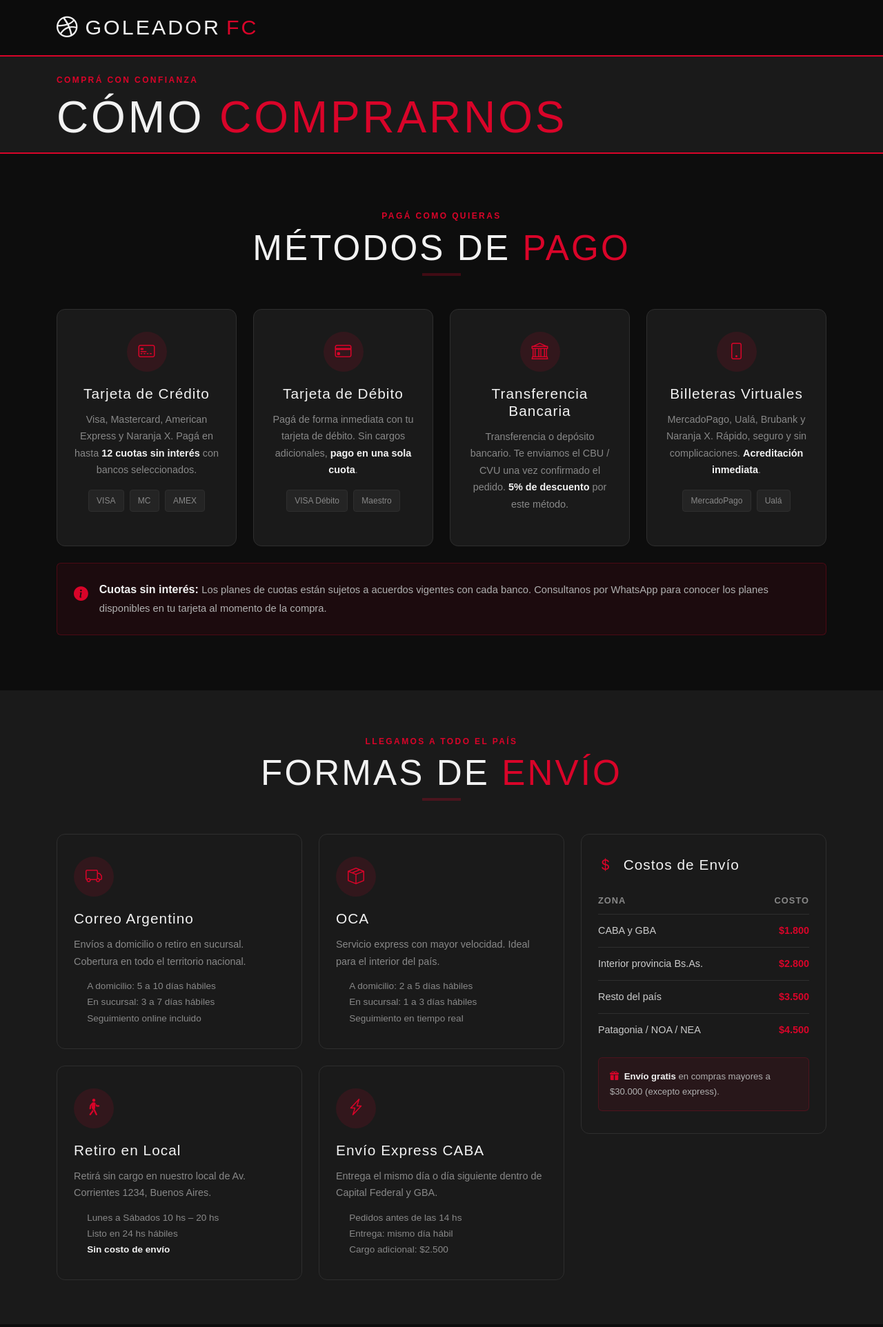
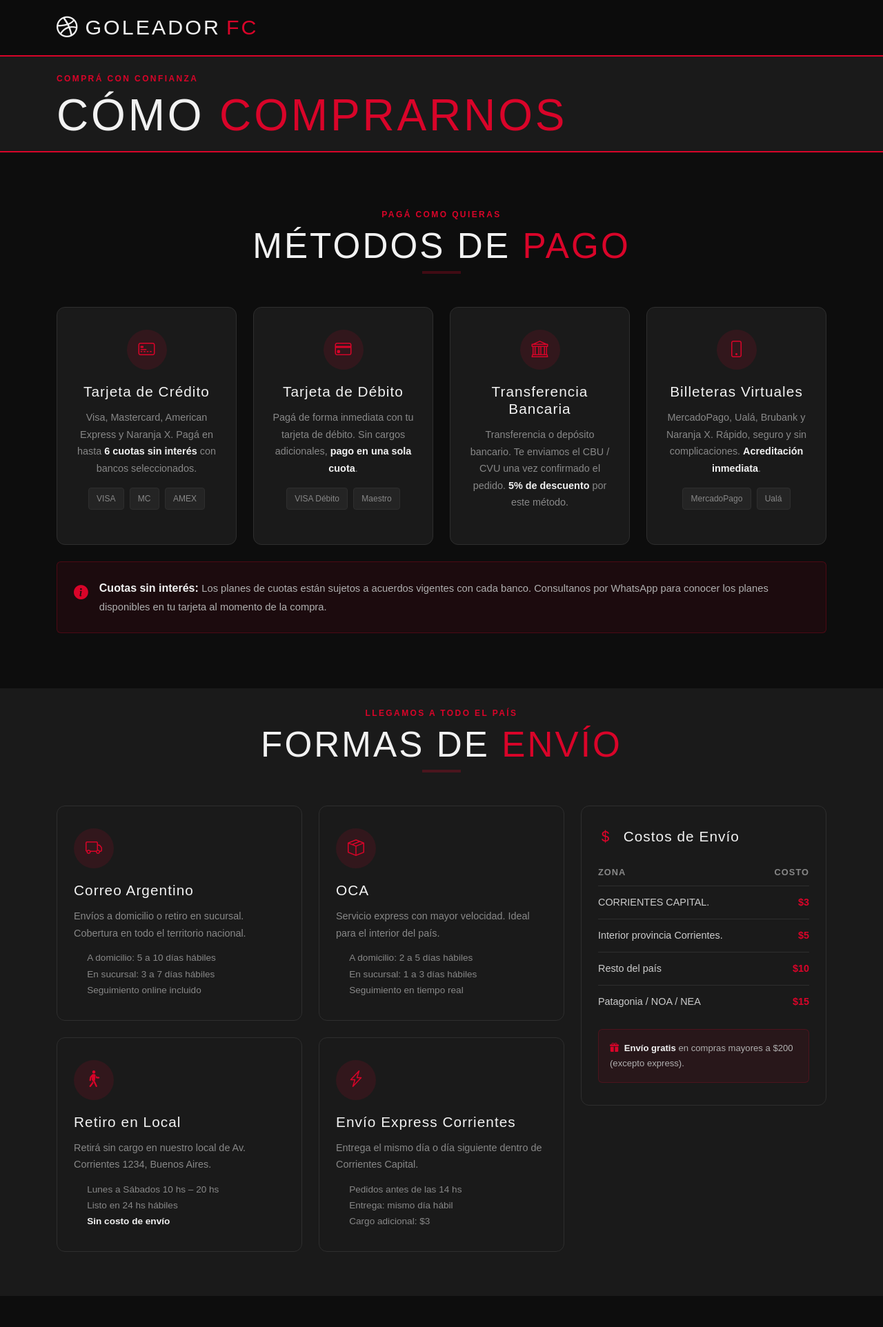
Before and after one commit to Matias-Zacarias/tienda-camisetas, a Laravel app: page /comercializacion in a window 1280 px wide. Shown: the top 1924 px of the page at 69% size. Run offline with Laravel 12, Linux system fonts and the light colour scheme; style sheets or scripts are compiled from the project's sources.

Commit message:
first-commit

```diff
--- a/public/css/estilos.css
+++ b/public/css/estilos.css
@@ -56,6 +56,7 @@ body {
   font-size: 1rem;
   overflow-x: hidden;  /* ← agregás esto */
   max-width: 100vw;
+  padding-top: 80px;
 }
 
 h1, h2, h3, h4, h5, h6 {
@@ -147,8 +148,8 @@ img { max-width: 100%; height: auto; }
   background-color: rgba(13,13,13,0.97);
   border-bottom: 2px solid var(--color-red);
   padding: 0.9rem 0;
-  position: sticky;
-  top: 0;
+  /* position: sticky;
+  top: 0; */
   z-index: 1030;
   backdrop-filter: blur(8px);
 }
@@ -443,7 +444,7 @@ img { max-width: 100%; height: auto; }
 .section-surface {
   background-color: var(--color-surface);
   padding: 1%;
-  padding-top: 5%;
+  padding-top: 2%;
   padding-bottom: 5%;
 }
 
@@ -604,6 +605,10 @@ textarea.form-control-gf {
 }
 
 /* ---------- TERMS ---------- */
+.terms-section section {
+  scroll-margin-top: 100px;
+}
+
 .terms-section h3 {
   font-family: var(--font-display);
   font-size: 1.5rem;
@@ -896,7 +901,7 @@ textarea.form-control-gf {
   .hero { min-height: 75svh; }
   .hero-stats { gap: 1.5rem; }
   .hero-stat-number { font-size: 1.5rem; }
-  .section-dark, .section-surface { padding: 3.5rem 0; }
+  .section-dark, .section-surface { padding: 10% 2%; }
   .footer-bottom { flex-direction: column; text-align: center; }
   .footer-title::after { left: 0; }
 }
--- a/resources/views/comercializacion.blade.php
+++ b/resources/views/comercializacion.blade.php
@@ -48,7 +48,7 @@
             <h3 class="feature-title">Tarjeta de Crédito</h3>
             <p style="color:#888;font-size:.9rem">
               Visa, Mastercard, American Express y Naranja X.
-              Pagá en hasta <strong style="color:var(--color-white)">12 cuotas sin interés</strong> con bancos seleccionados.
+              Pagá en hasta <strong style="color:var(--color-white)">6 cuotas sin interés</strong> con bancos seleccionados.
             </p>
             <div class="d-flex justify-content-center gap-2 mt-3 flex-wrap">
               <span style="background:var(--color-surface2);border:1px solid var(--color-border);border-radius:4px;padding:.3rem .7rem;font-size:.75rem;color:var(--color-muted)">VISA</span>
@@ -184,14 +184,14 @@
             <div class="col-sm-6">
               <div class="feature-card h-100">
                 <div class="feature-icon"><i class="bi bi-lightning-charge"></i></div>
-                <h3 class="feature-title">Envío Express CABA</h3>
+                <h3 class="feature-title">Envío Express Corrientes</h3>
                 <p style="color:#888;font-size:.9rem;margin-bottom:.75rem">
-                  Entrega el mismo día o día siguiente dentro de Capital Federal y GBA.
+                  Entrega el mismo día o día siguiente dentro de Corrientes Capital.
                 </p>
                 <ul style="color:#888;font-size:.85rem;padding-left:1.2rem;margin:0">
                   <li>Pedidos antes de las 14 hs</li>
                   <li>Entrega: mismo día hábil</li>
-                  <li>Cargo adicional: $2.500</li>
+                  <li>Cargo adicional: $3</li>
                 </ul>
               </div>
             </div>
@@ -215,20 +215,20 @@
               </thead>
               <tbody>
                 <tr style="border-bottom:1px solid var(--color-border)">
-                  <td style="padding:.7rem 0;font-size:.9rem;color:#ccc">CABA y GBA</td>
-                  <td style="padding:.7rem 0;font-size:.9rem;color:var(--color-red);text-align:right;font-weight:700">$1.800</td>
+                  <td style="padding:.7rem 0;font-size:.9rem;color:#ccc">CORRIENTES CAPITAL.</td>
+                  <td style="padding:.7rem 0;font-size:.9rem;color:var(--color-red);text-align:right;font-weight:700">$3</td>
                 </tr>
                 <tr style="border-bottom:1px solid var(--color-border)">
-                  <td style="padding:.7rem 0;font-size:.9rem;color:#ccc">Interior provincia Bs.As.</td>
-                  <td style="padding:.7rem 0;font-size:.9rem;color:var(--color-red);text-align:right;font-weight:700">$2.800</td>
+                  <td style="padding:.7rem 0;font-size:.9rem;color:#ccc">Interior provincia Corrientes.</td>
+                  <td style="padding:.7rem 0;font-size:.9rem;color:var(--color-red);text-align:right;font-weight:700">$5</td>
                 </tr>
                 <tr style="border-bottom:1px solid var(--color-border)">
                   <td style="padding:.7rem 0;font-size:.9rem;color:#ccc">Resto del país</td>
-                  <td style="padding:.7rem 0;font-size:.9rem;color:var(--color-red);text-align:right;font-weight:700">$3.500</td>
+                  <td style="padding:.7rem 0;font-size:.9rem;color:var(--color-red);text-align:right;font-weight:700">$10</td>
                 </tr>
                 <tr>
                   <td style="padding:.7rem 0;font-size:.9rem;color:#ccc">Patagonia / NOA / NEA</td>
-                  <td style="padding:.7rem 0;font-size:.9rem;color:var(--color-red);text-align:right;font-weight:700">$4.500</td>
+                  <td style="padding:.7rem 0;font-size:.9rem;color:var(--color-red);text-align:right;font-weight:700">$15</td>
                 </tr>
               </tbody>
             </table>
@@ -236,7 +236,7 @@
             <div class="mt-3 p-3 rounded" style="background:rgba(217,4,41,0.08);border:1px solid rgba(217,4,41,0.2)">
               <p style="font-size:.82rem;color:#b0b0b0;margin:0">
                 <i class="bi bi-gift-fill text-red me-1"></i>
-                <strong style="color:var(--color-white)">Envío gratis</strong> en compras mayores a $30.000 (excepto express).
+                <strong style="color:var(--color-white)">Envío gratis</strong> en compras mayores a $200 (excepto express).
               </p>
             </div>
           </div>
@@ -309,7 +309,7 @@
             <thead>
               <tr style="border-color:var(--color-border)">
                 <th style="color:var(--color-muted);font-weight:600;font-size:.82rem;letter-spacing:.08em;text-transform:uppercase;border-color:var(--color-border)">Servicio</th>
-                <th style="color:var(--color-muted);font-weight:600;font-size:.82rem;letter-spacing:.08em;text-transform:uppercase;border-color:var(--color-border)">CABA / GBA</th>
+                <th style="color:var(--color-muted);font-weight:600;font-size:.82rem;letter-spacing:.08em;text-transform:uppercase;border-color:var(--color-border)">Corrientes Capital</th>
                 <th style="color:var(--color-muted);font-weight:600;font-size:.82rem;letter-spacing:.08em;text-transform:uppercase;border-color:var(--color-border)">Provincia</th>
                 <th style="color:var(--color-muted);font-weight:600;font-size:.82rem;letter-spacing:.08em;text-transform:uppercase;border-color:var(--color-border)">Resto del país</th>
               </tr>
@@ -336,8 +336,8 @@
               <tr style="border-color:var(--color-border)">
                 <td style="border-color:var(--color-border)">Retiro en local</td>
                 <td style="border-color:var(--color-border);color:var(--color-red);font-weight:700">24 hs hábiles</td>
-                <td style="border-color:var(--color-border)">N/A</td>
-                <td style="border-color:var(--color-border)">N/A</td>
+                <td style="border-color:var(--color-border)">No dispomible</td>
+                <td style="border-color:var(--color-border)">No disponible</td>
               </tr>
             </tbody>
           </table>
--- a/resources/views/consultas.blade.php
+++ b/resources/views/consultas.blade.php
@@ -56,7 +56,7 @@
               </h3>
               <div id="faqBody1" class="accordion-collapse collapse" data-bs-parent="#faqAccordion">
                 <div class="accordion-body" style="color:#b0b0b0;font-size:.92rem">
-                  Trabajamos con productos de alta calidad que replican con exactitud los modelos oficiales.
+                  Si, todos nuestros productos son originales y de excelente calidad.
                   No comercializamos marcas registradas sin licencia. Todos nuestros productos están claramente
                   descritos y el precio refleja la calidad real del producto.
                 </div>
--- a/resources/views/index.blade.php
+++ b/resources/views/index.blade.php
@@ -88,7 +88,7 @@ $productos = [
           </p>
 
           <div class="mb-4">
-            <span class="hero-badge">Envío gratis</span>
+            <span class="hero-badge">Envíos a partir de $3</span>
             <span class="hero-badge">Pago en cuotas</span>
             <span class="hero-badge">Stock permanente</span>
           </div>
--- a/resources/views/partials/footer.blade.php
+++ b/resources/views/partials/footer.blade.php
@@ -4,15 +4,14 @@
 
         <!-- Marca -->
         <div class="col-lg-4">
-          <span class="footer-brand"><i class="bi bi-dribbble me-2"></i>GOLEADOR<span>FC</span></span>
+          <span class="footer-brand"><i class="bi bi-dribbble me-2"></i>GOLEADOR<span> FC</span></span>
           <p class="footer-desc">
             La tienda de camisetas de fútbol más completa de Argentina. Calidad, variedad y pasión en cada producto.
           </p>
           <div class="footer-social">
-            <a href="#" aria-label="Instagram"><i class="bi bi-instagram"></i></a>
-            <a href="#" aria-label="Facebook"><i class="bi bi-facebook"></i></a>
-            <a href="#" aria-label="WhatsApp"><i class="bi bi-whatsapp"></i></a>
-            <a href="#" aria-label="TikTok"><i class="bi bi-tiktok"></i></a>
+            <a href="https://www.instagram.com/" target="_blank" aria-label="Instagram"> <i class="bi bi-instagram"></i></a>
+            <a href="https://www.facebook.com/" target="_blank" aria-label="Facebook"><i class="bi bi-facebook"></i></a>
+            <a href="https://wa.me/3794733401?text=Hola!%20Quiero%20info%20sobre:%0A- Camisetas%0A- Precios%0A- Envíos" target="_blank" aria-label="WhatsApp"><i class="bi bi-whatsapp"></i></a>
           </div>
         </div>
 
@@ -23,9 +22,9 @@
           <h4 class="footer-title">Legal</h4>
           <ul class="footer-links">
             <li><a href="/terminos">Términos y Condiciones</a></li>
-            <li><a href="/politica">Política de Privacidad</a></li>
+            <!-- <li><a href="/politica">Política de Privacidad</a></li>
             <li><a href="/garantia">Garantías</a></li>
-            <li><a href="/envios">Política de Envíos</a></li>
+            <li><a href="/envios">Política de Envíos</a></li> -->
           </ul>
         </div>
 
@@ -34,7 +33,7 @@
           <h4 class="footer-title">Contacto</h4>
           <div class="footer-contact-item">
             <i class="bi bi-geo-alt-fill"></i>
-            <span>Av. Corrientes 1234, Buenos Aires, Argentina</span>
+            <span>Av. Cazadores Correntinos 3412, Corrientes Capital, Argentina</span>
           </div>
           <div class="footer-contact-item">
             <i class="bi bi-telephone-fill"></i>
@@ -54,8 +53,8 @@
 
       <!-- Footer bottom -->
       <div class="footer-bottom">
-        <p>© 2025 Goleador FC. Todos los derechos reservados.</p>
-        <p>Hecho con <i class="bi bi-heart-fill text-red"></i> para los hinchas de Argentina.</p>
+        <p>© 2026 Goleador FC. Todos los derechos reservados.</p>
+        <p>Hecho con <i class="bi bi-heart-fill text-red"></i> para todos ustedes.</p>
       </div>
 
     </div>
--- a/resources/views/partials/navbar.blade.php
+++ b/resources/views/partials/navbar.blade.php
@@ -1,11 +1,11 @@
-<nav class="navbar navbar-expand-lg navbar-gf" aria-label="Navegación principal">
+<nav class="navbar navbar-expand-lg navbar-gf fixed-top" aria-label="Navegación principal">
   <div class="container">
 
     <!-- Marca -->
-    <a class="navbar-brand-gf" href="index.html">
+    <div class="navbar-brand-gf">
       <i class="bi bi-dribbble"></i>
       GOLEADOR<span class="brand-accent">FC</span>
-    </a>
+    </div>
 
     <!-- Toggler mobile -->
     <button class="navbar-toggler" type="button" data-bs-toggle="collapse" data-bs-target="#navMenu"
```
Also changed, not shown: resources/views/contacto.blade.php (+6 -3 lines), resources/views/quienesSomos.blade.php (+12 -12 lines), resources/views/terminos.blade.php (+5 -5 lines).
